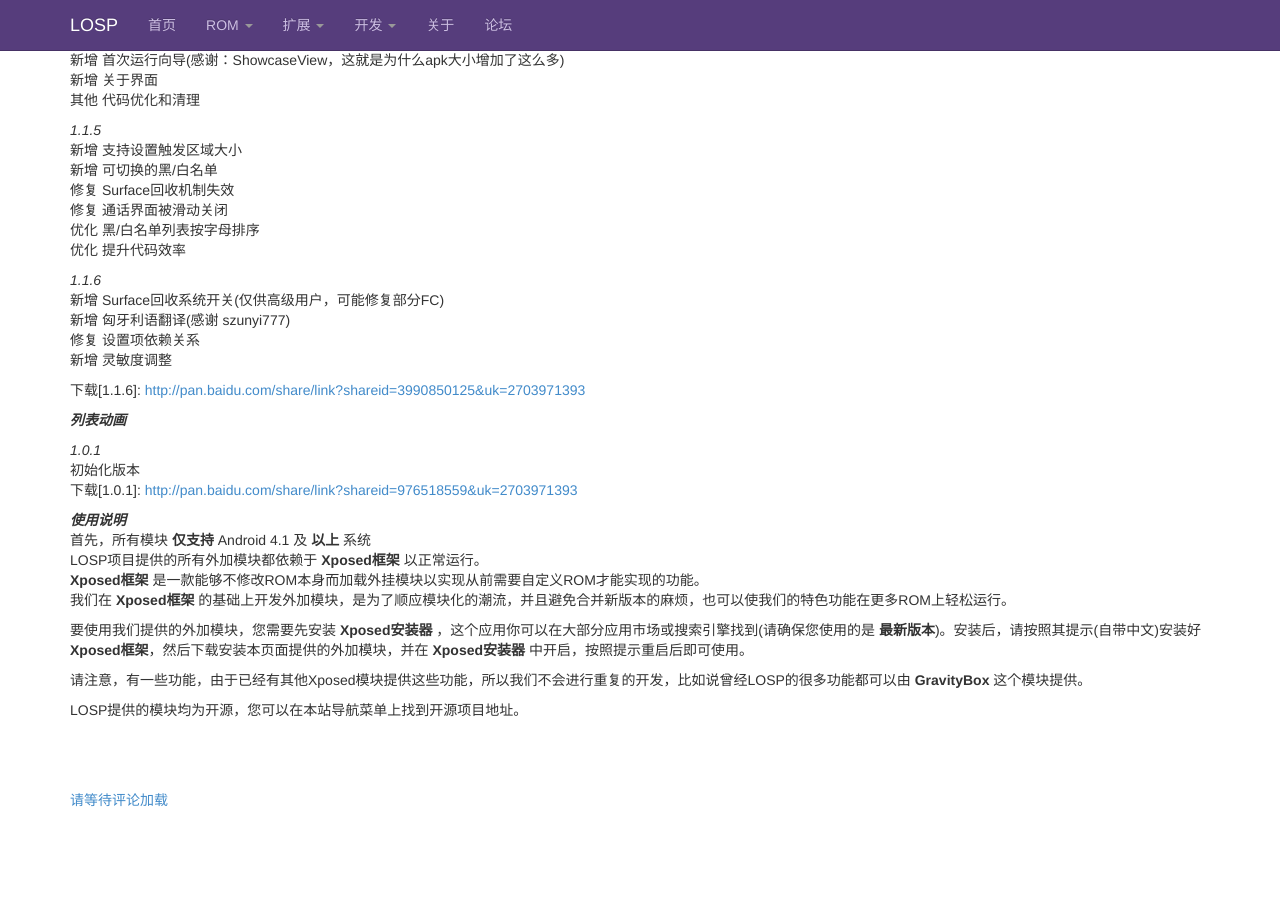
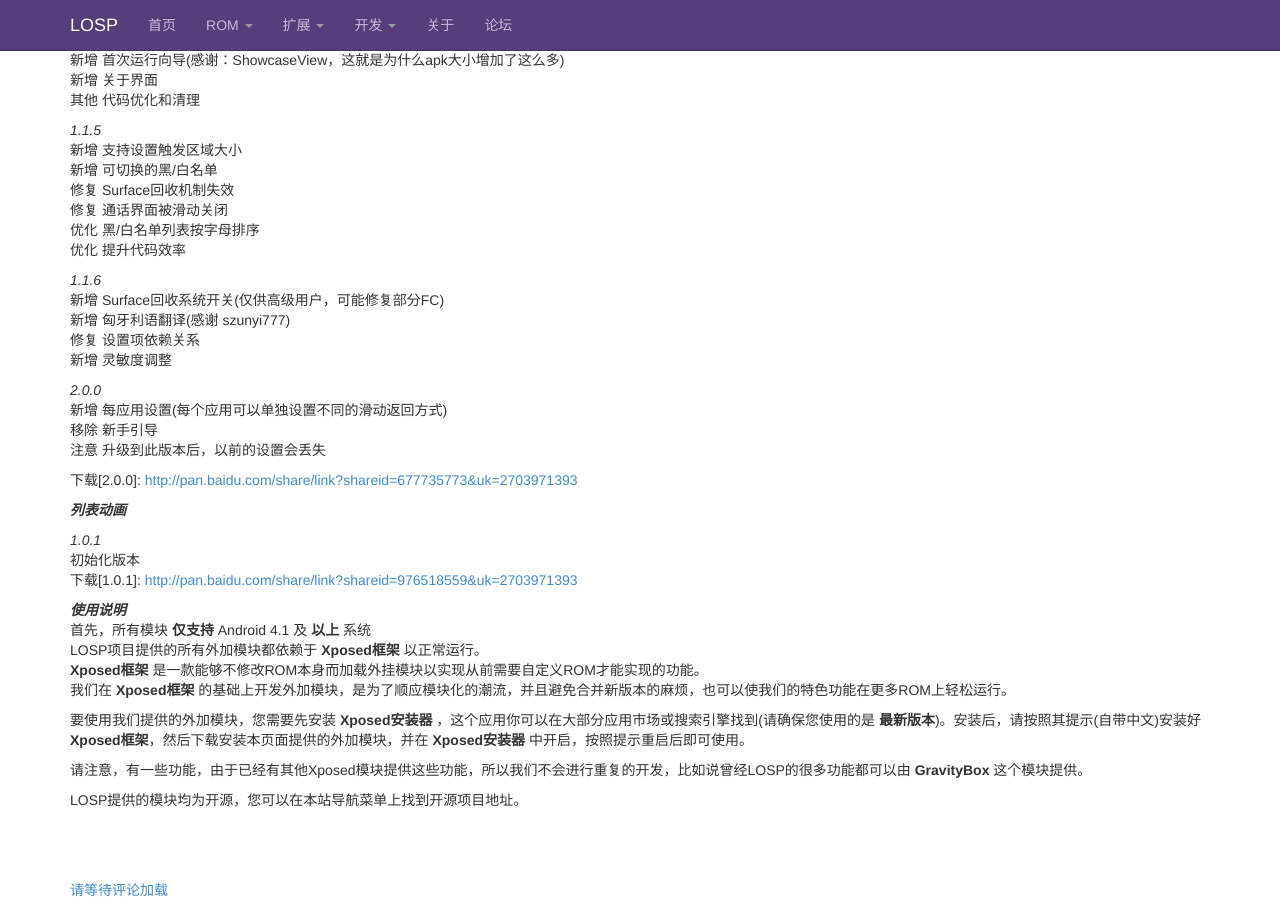
Before and after one commit to LOSP/LOSP.github.io, a Jekyll site: the page built from modules/index.md, in a window 1280 px wide and 900 px high, scrolled down 604 px. Built offline with Jekyll 4.4.1, drawn with Linux system fonts in a browser that asks for light colours; Markdown is read by kramdown in place of the engine named in the settings; comment, search, counter and statistics services are not loaded; before the commit the page ends 1414 px from its top, so only the background shows below that.

Commit message:
swipeback 2.0.0

```diff
--- a/modules/index.md
+++ b/modules/index.md
@@ -36,7 +36,12 @@
 修复 设置项依赖关系
 新增 灵敏度调整
 
-下载[1.1.6]: <http://pan.baidu.com/share/link?shareid=3990850125&uk=2703971393>
+*2.0.0*
+新增 每应用设置(每个应用可以单独设置不同的滑动返回方式)
+移除 新手引导
+注意 升级到此版本后，以前的设置会丢失
+
+下载[2.0.0]: <http://pan.baidu.com/share/link?shareid=677735773&uk=2703971393>
 
 *__列表动画__*
 
```
